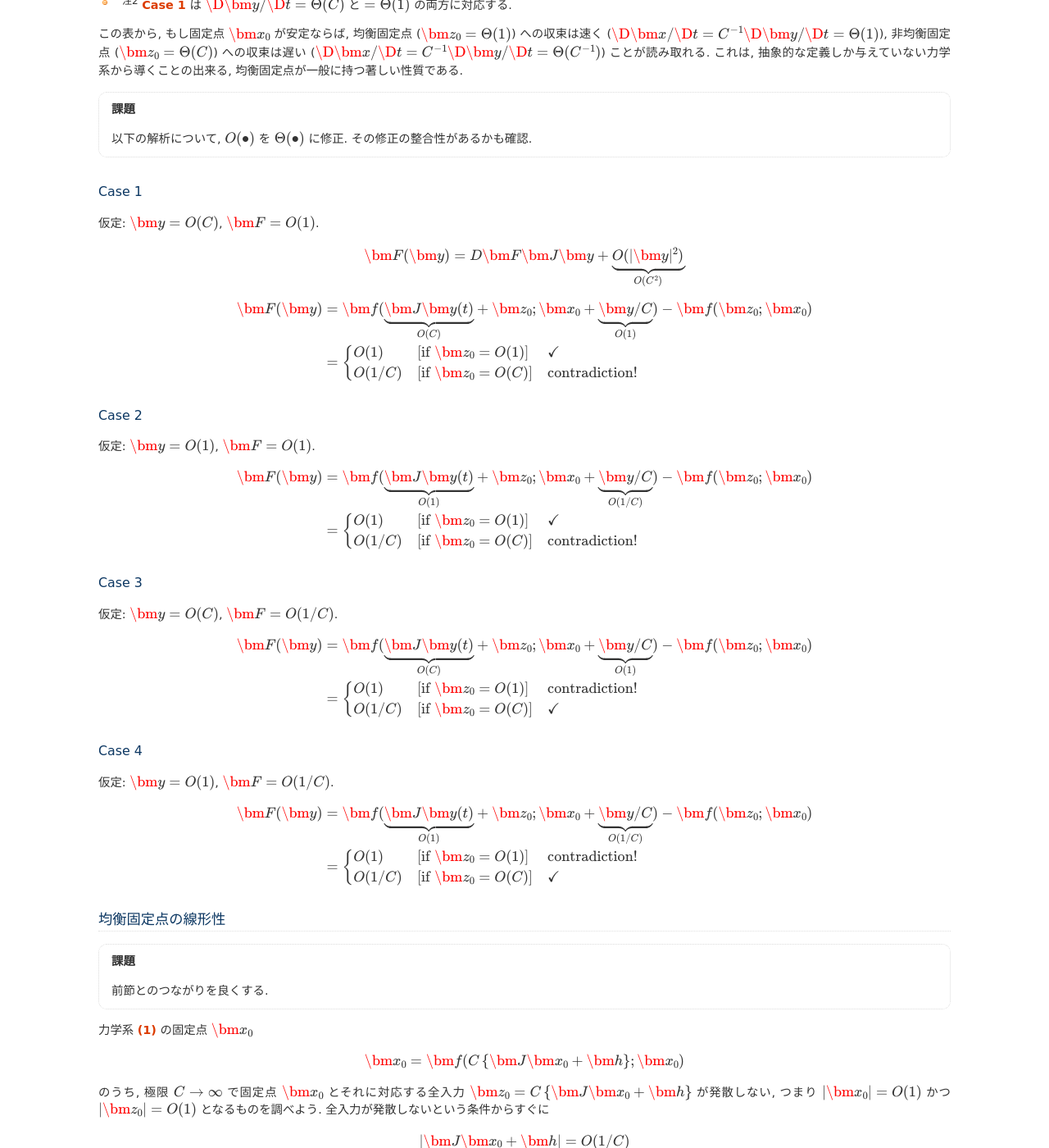
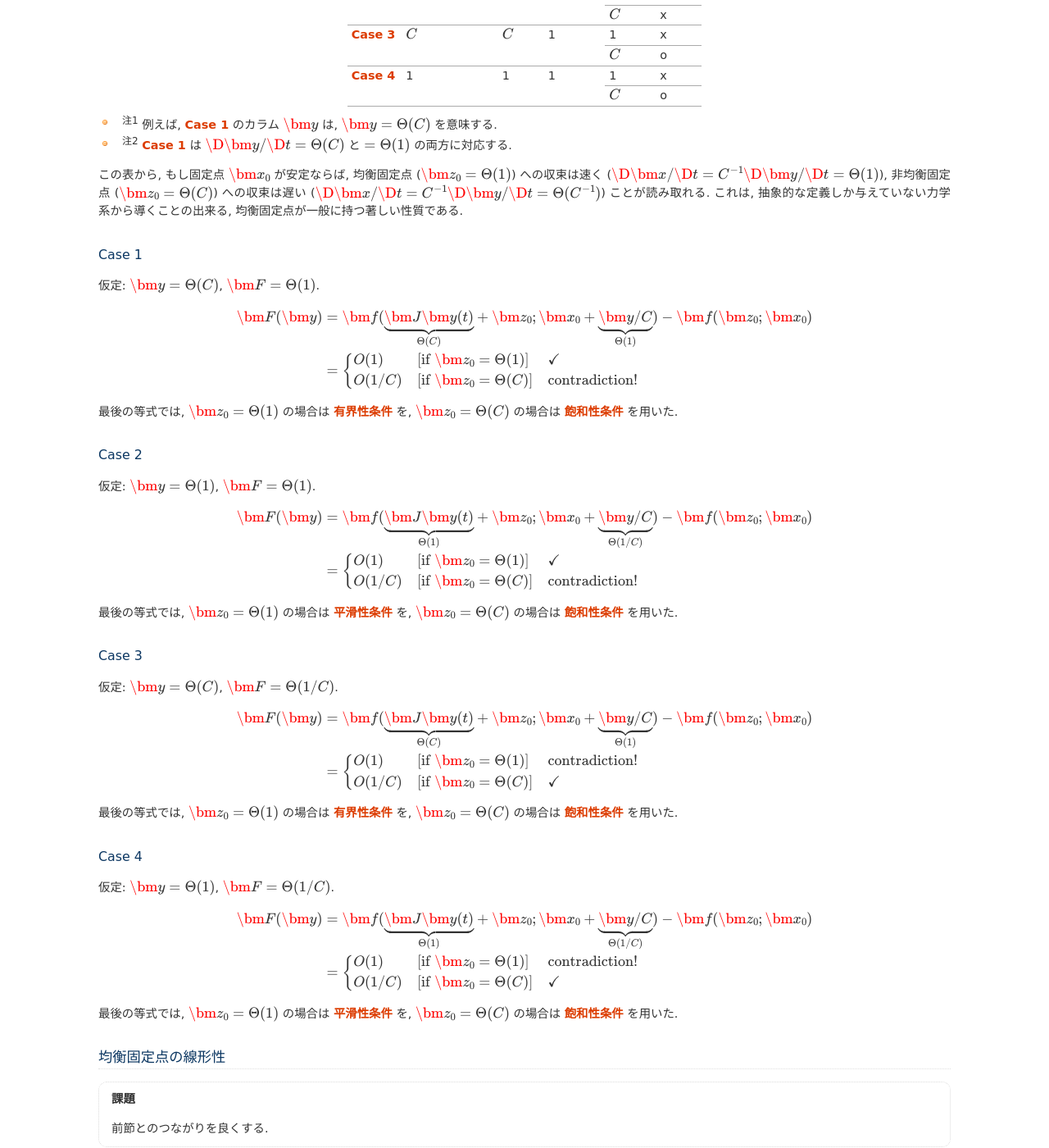
Before and after one commit to tkf/balance-tutorial-ja, a Sphinx documentation site: the page built from source/balance_network/strong_feedback_system.rst, in a window 1280 px wide and 1400 px high, scrolled down 1795 px. Shown: the whole window at 82% size. Built offline with Sphinx 7.4.7, drawn with Linux system fonts in a browser that asks for light colours; formulas are drawn with MathJax 3; some of the changed text lies outside the part shown.

Commit message:
関数 f の条件を定義してリンク

```diff
--- a/source/balance_network/strong_feedback_system.rst
+++ b/source/balance_network/strong_feedback_system.rst
@@ -20,20 +20,40 @@
 
 .. admonition:: 関数 :math:`\bm f` の性質
 
-   :math:`\bm z_0 = O(1)` ならば,
+   .. _smoothness:
 
-   .. math::
+   平滑性
+     :math:`\bm z_0 = O(1)` かつ :math:`\bm x_0 = O(1)` ならば,
 
-      \bm f(O(1) + \bm z_0; O(1) + \bm x_0) - \bm f(\bm z_0; \bm x_0) = O(1)
+     .. math::
 
-   飽和性:
-   :math:`\bm z_0 = O(C)` ならば,
+        \bm f(O(1) + \bm z_0; O(1) + \bm x_0) - \bm f(\bm z_0; \bm x_0) = O(1)
 
-   .. math::
+   .. _saturating:
 
-      \bm f(O(C) + \bm z_0; O(1) + \bm x_0) - \bm f(\bm z_0; \bm x_0) = O(1/C)
+   飽和性
+     :math:`\bm z_0 = O(C)` ならば,
 
-.. todo:: 関数 :math:`\bm f` の満たすべき条件を書き下す
+     .. math::
+
+        \bm f(O(C) + \bm z_0; O(1) + \bm x_0) - \bm f(\bm z_0; \bm x_0) = O(1/C)
+
+
+     .. todo:: :math:`\bm f(O(1) \bm z_0; O(1) + \bm x_0) ...` で定義するべき?
+
+   .. _boundedness:
+
+   有界性
+     関数 :math:`\bm f` の(像が)有界である.  つまり, 定数 :math:`A` が存在して,
+     どんな :math:`\bm z`, :math:`\bm x` についても
+     :math:`|\bm f(\bm z; \bm x)| < A` となる.  他の2つの条件と同じ書き方を
+     すれば,
+
+     .. math:: \bm f(\bm z; \bm x) = O(1)
+
+.. |cond:smoothness| replace:: :ref:`平滑性条件 <smoothness>`
+.. |cond:saturating| replace:: :ref:`飽和性条件 <saturating>`
+.. |cond:boundedness| replace:: :ref:`有界性条件 <boundedness>`
 
 正数 :math:`C` はこの系のフィードバックの強さを決めるパラメタである.  この節では,
 極限 :math:`C \to \infty` におけるこの系の振る舞いについて述べる.
@@ -178,106 +198,108 @@
 これは, 抽象的な定義しか与えていない力学系から導くことの出来る,
 均衡固定点が一般に持つ著しい性質である.
 
-.. todo:: 以下の解析について, :math:`O(\bullet)` を :math:`\Theta(\bullet)` に修正.
-   その修正の整合性があるかも確認.
-
 Case 1
 ------
 
 仮定:
-:math:`\bm y = O(C)`, :math:`\bm F = O(1)`.
-
-.. math::
-
-   \bm F(\bm y)
-   = D \bm F \bm J \bm y
-     + \underbrace{
-       O(|\bm y|^2)
-     }_{O(C^2)}
+:math:`\bm y = \Theta(C)`, :math:`\bm F = \Theta(1)`.
 
 .. math::
 
    \bm F(\bm y)
    & =
-       \bm f(\underbrace{\bm J \bm y(t)}_{O(C)} + \bm z_0;
-             \bm x_0 + \underbrace{\bm y / C}_{O(1)})
+       \bm f(\underbrace{\bm J \bm y(t)}_{\Theta(C)} + \bm z_0;
+             \bm x_0 + \underbrace{\bm y / C}_{\Theta(1)})
      - \bm f(\bm z_0; \bm x_0)
    \\
    & =
      \left\{
      \begin{array}{lll}
-      O(1)   & [\text{if } \bm z_0 = O(1)] & \checkmark \\
-      O(1/C) & [\text{if } \bm z_0 = O(C)] & \text{contradiction!}
+      O(1)   & [\text{if } \bm z_0 = \Theta(1)] & \checkmark \\
+      O(1/C) & [\text{if } \bm z_0 = \Theta(C)] & \text{contradiction!}
      \end{array}
      \right.
+
+最後の等式では, :math:`\bm z_0 = \Theta(1)` の場合は |cond:boundedness| を,
+:math:`\bm z_0 = \Theta(C)` の場合は |cond:saturating| を用いた.
+
 
 Case 2
 ------
 
 仮定:
-:math:`\bm y = O(1)`, :math:`\bm F = O(1)`.
+:math:`\bm y = \Theta(1)`, :math:`\bm F = \Theta(1)`.
 
 .. math::
 
    \bm F(\bm y)
    & =
-       \bm f(\underbrace{\bm J \bm y(t)}_{O(1)} + \bm z_0;
-             \bm x_0 + \underbrace{\bm y / C}_{O(1/C)})
+       \bm f(\underbrace{\bm J \bm y(t)}_{\Theta(1)} + \bm z_0;
+             \bm x_0 + \underbrace{\bm y / C}_{\Theta(1/C)})
      - \bm f(\bm z_0; \bm x_0)
    \\
    & =
      \left\{
      \begin{array}{lll}
-      O(1)   & [\text{if } \bm z_0 = O(1)] & \checkmark \\
-      O(1/C) & [\text{if } \bm z_0 = O(C)] & \text{contradiction!}
+      O(1)   & [\text{if } \bm z_0 = \Theta(1)] & \checkmark \\
+      O(1/C) & [\text{if } \bm z_0 = \Theta(C)] & \text{contradiction!}
      \end{array}
      \right.
+
+最後の等式では, :math:`\bm z_0 = \Theta(1)` の場合は |cond:smoothness| を,
+:math:`\bm z_0 = \Theta(C)` の場合は |cond:saturating| を用いた.
 
 
 Case 3
 ------
 
 仮定:
-:math:`\bm y = O(C)`, :math:`\bm F = O(1/C)`.
+:math:`\bm y = \Theta(C)`, :math:`\bm F = \Theta(1/C)`.
 
 .. math::
 
    \bm F(\bm y)
    & =
-       \bm f(\underbrace{\bm J \bm y(t)}_{O(C)} + \bm z_0;
-             \bm x_0 + \underbrace{\bm y / C}_{O(1)})
+       \bm f(\underbrace{\bm J \bm y(t)}_{\Theta(C)} + \bm z_0;
+             \bm x_0 + \underbrace{\bm y / C}_{\Theta(1)})
      - \bm f(\bm z_0; \bm x_0)
    \\
    & =
      \left\{
      \begin{array}{lll}
-      O(1)   & [\text{if } \bm z_0 = O(1)] & \text{contradiction!} \\
-      O(1/C) & [\text{if } \bm z_0 = O(C)] & \checkmark
+      O(1)   & [\text{if } \bm z_0 = \Theta(1)] & \text{contradiction!} \\
+      O(1/C) & [\text{if } \bm z_0 = \Theta(C)] & \checkmark
      \end{array}
      \right.
+
+最後の等式では, :math:`\bm z_0 = \Theta(1)` の場合は |cond:boundedness| を,
+:math:`\bm z_0 = \Theta(C)` の場合は |cond:saturating| を用いた.
 
 
 Case 4
 ------
 
 仮定:
-:math:`\bm y = O(1)`, :math:`\bm F = O(1/C)`.
+:math:`\bm y = \Theta(1)`, :math:`\bm F = \Theta(1/C)`.
 
 .. math::
 
    \bm F(\bm y)
    & =
-       \bm f(\underbrace{\bm J \bm y(t)}_{O(1)} + \bm z_0;
-             \bm x_0 + \underbrace{\bm y / C}_{O(1/C)})
+       \bm f(\underbrace{\bm J \bm y(t)}_{\Theta(1)} + \bm z_0;
+             \bm x_0 + \underbrace{\bm y / C}_{\Theta(1/C)})
      - \bm f(\bm z_0; \bm x_0)
    \\
    & =
      \left\{
      \begin{array}{lll}
-      O(1)   & [\text{if } \bm z_0 = O(1)] & \text{contradiction!} \\
-      O(1/C) & [\text{if } \bm z_0 = O(C)] & \checkmark
+      O(1)   & [\text{if } \bm z_0 = \Theta(1)] & \text{contradiction!} \\
+      O(1/C) & [\text{if } \bm z_0 = \Theta(C)] & \checkmark
      \end{array}
      \right.
+
+最後の等式では, :math:`\bm z_0 = \Theta(1)` の場合は |cond:smoothness| を,
+:math:`\bm z_0 = \Theta(C)` の場合は |cond:saturating| を用いた.
 
 
 均衡固定点の線形性
```
